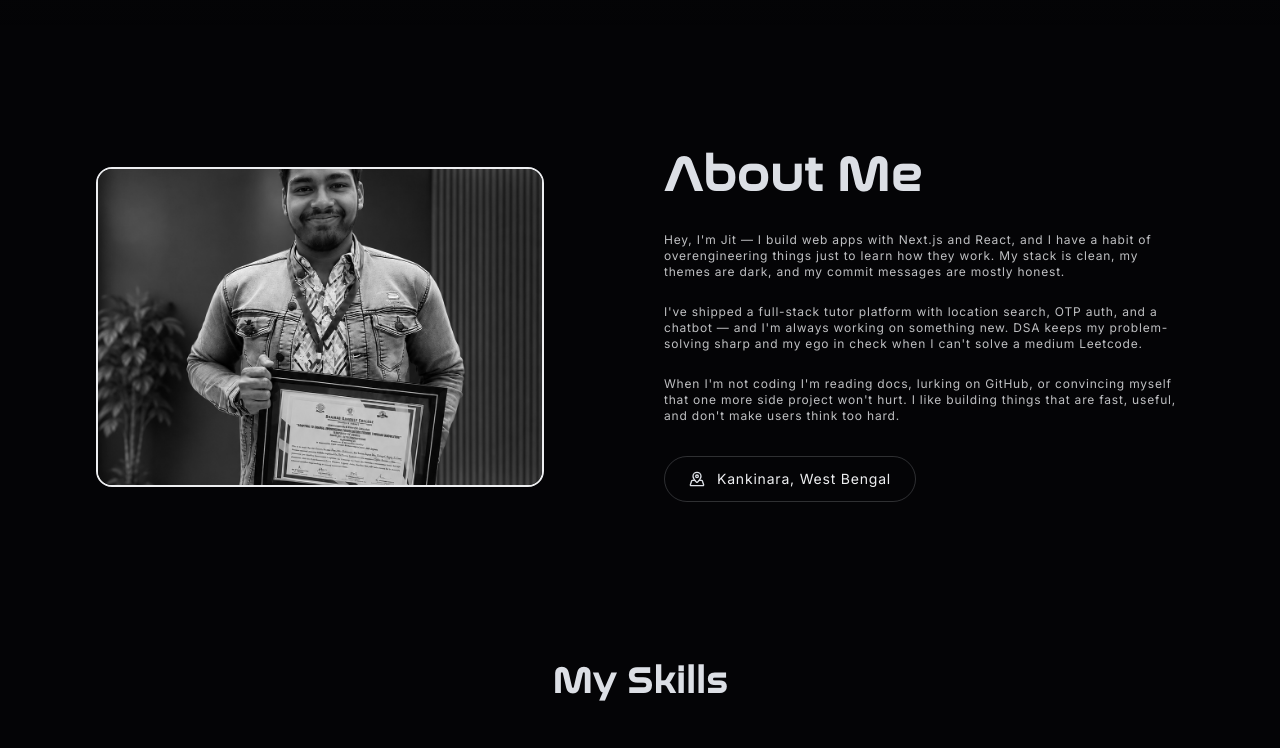
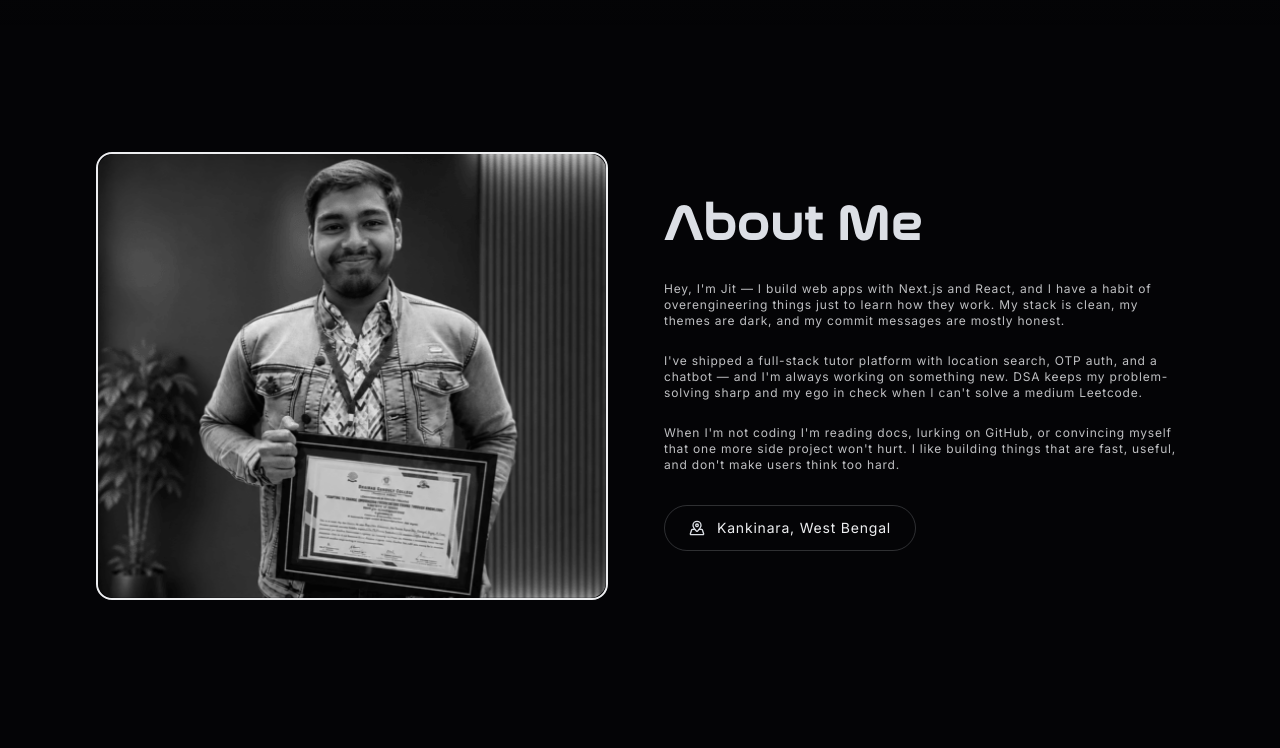
Before and after one commit to Jit-codes-ez/JitPortfolio, a Next.js app: page / in a window 1280 px wide. Shown: the part 744-1492 px from the top of the page. Built offline with nearby package versions, Linux system fonts and the light colour scheme.

Commit message:
Final Push

```diff
--- a/src/components/sections/About.tsx
+++ b/src/components/sections/About.tsx
@@ -51,28 +51,26 @@ export const About = () => {
             animate={isInView ? { opacity: 1, x: 0 } : { opacity: 0, x: -40 }}
             transition={{ duration: 0.6, ease: [0.22, 1, 0.36, 1] }}
           >
-            <motion.div
-              className="relative group w-full"
-              whileHover={{ scale: 1.02, y: -4 }}
-              transition={{ duration: 0.2 }}
-            >
+            <div className="relative group w-full">
               <div
-                className="w-full max-w-md h-80 rounded-2xl overflow-hidden relative border-2 group/image"
-                style={{ borderColor: "hsl(var(--glass-border))" }}
+                className="w-full max-w-lg h-[28rem] rounded-2xl relative border-2 transition-shadow duration-300 ease-out group-hover:shadow-2xl"
+                style={{
+                  borderColor: "hsl(var(--glass-border))",
+                }}
               >
-                <div className="relative w-full h-full">
+                <div className="w-full h-full rounded-2xl overflow-hidden relative isolate transform-gpu">
                   <Image
                     src="/images/me.png"
                     alt="Jit Hazra — Student & Full Stack Developer from West Bengal, India"
                     fill
                     loading="lazy"
                     sizes="(max-width: 768px) 100vw, 448px"
-                    className="object-cover transition-all duration-500 ease-out filter grayscale group-hover/image:grayscale-0 group-hover/image:scale-105"
+                    className="object-cover object-top transition-transform duration-500 ease-out filter grayscale group-hover:grayscale-0 group-hover:scale-105 will-change-transform"
                   />
-                  <div className="absolute inset-0 bg-gradient-to-br from-transparent via-transparent to-primary/5 opacity-0 group-hover/image:opacity-100 transition-opacity duration-500" />
+                  <div className="absolute inset-0 bg-gradient-to-br from-transparent via-transparent to-primary/5 opacity-0 group-hover:opacity-100 transition-opacity duration-500" />
                 </div>
               </div>
-            </motion.div>
+            </div>
           </motion.div>
 
           {/* Content Column */}
```
Also changed, not shown: public/images/me.png.
